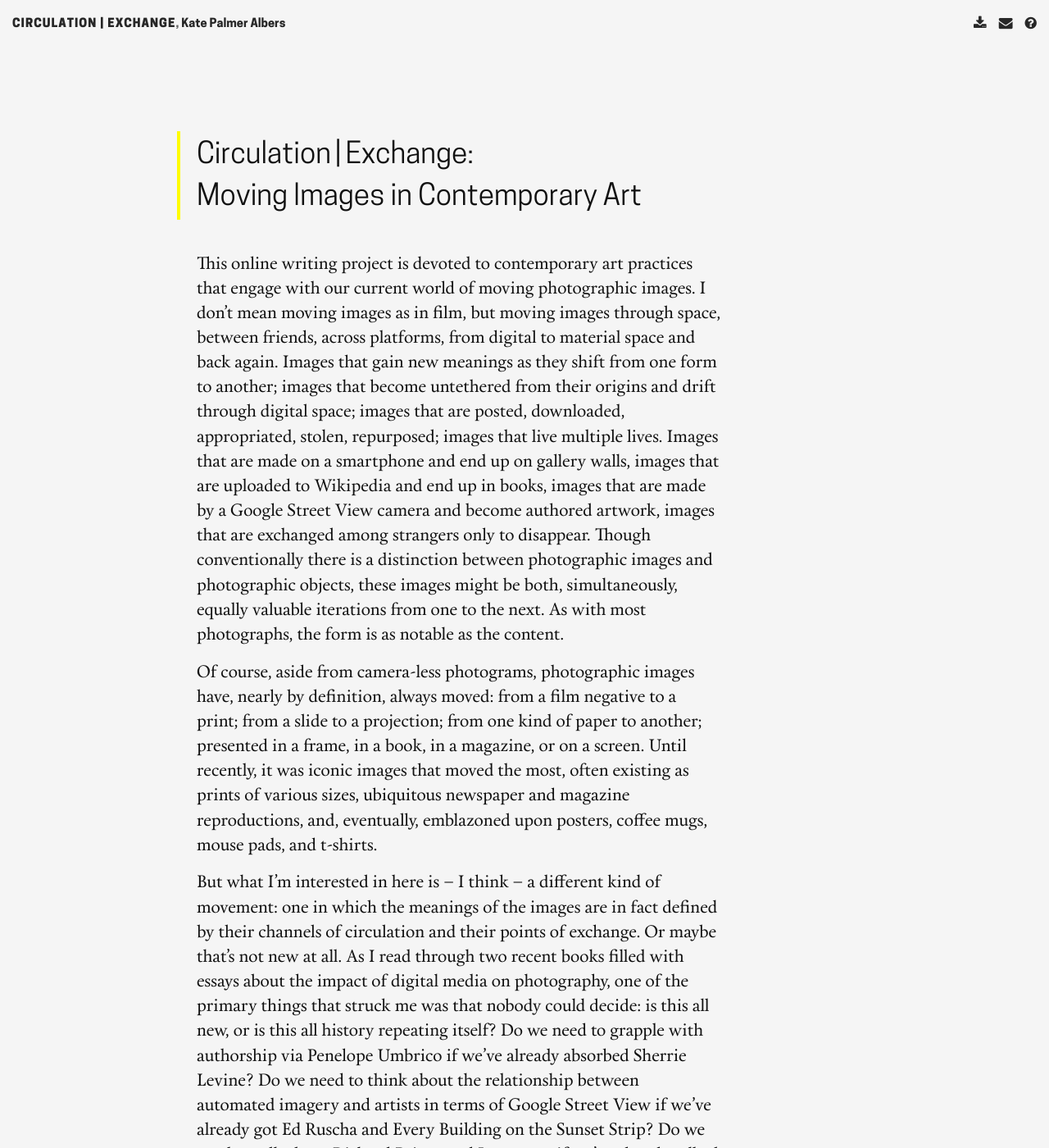
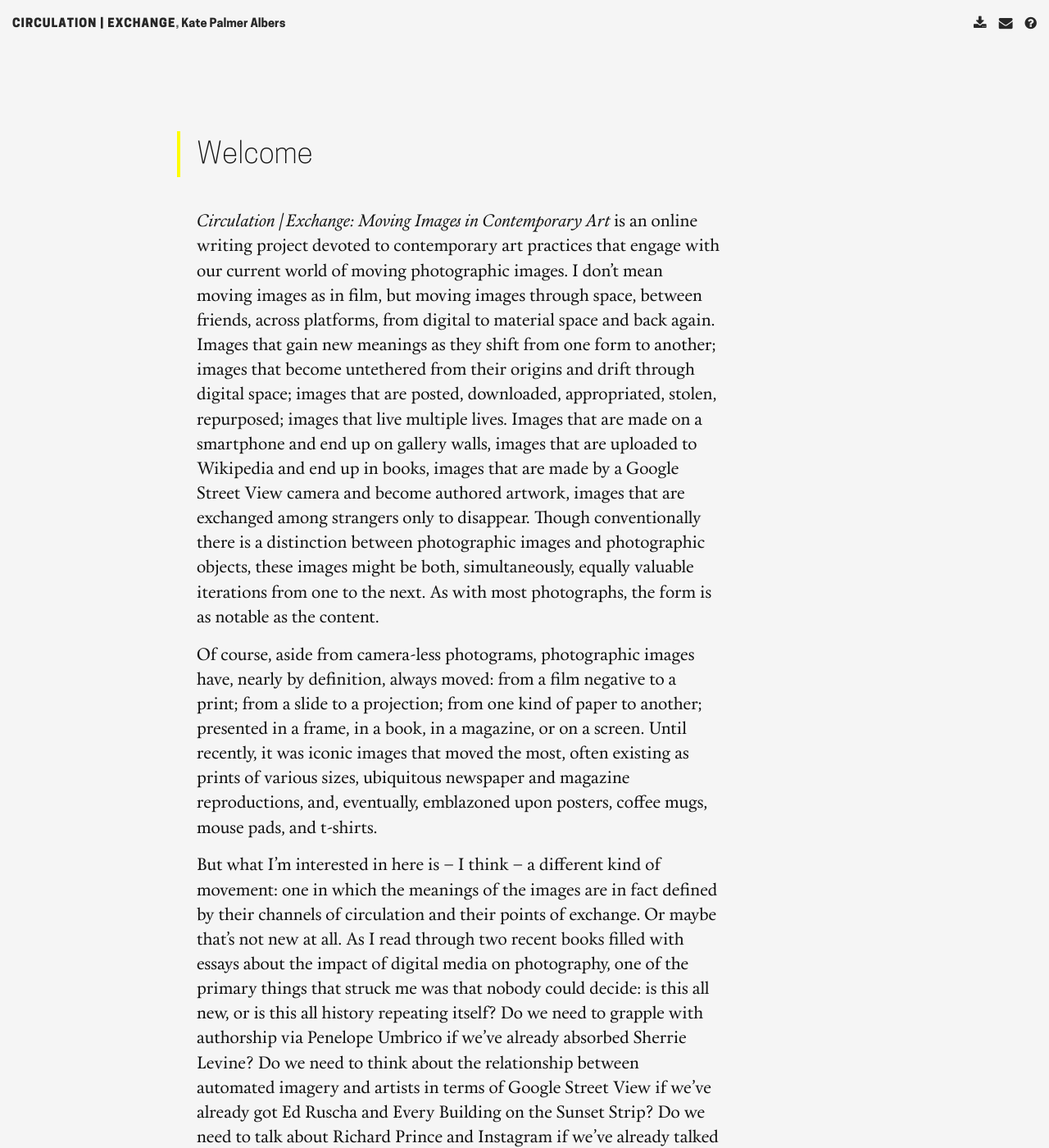
Before and after one commit to katepalbers/circ-exchg, a Jekyll site: the page built from about.md, in a window 1280 px wide and 1400 px high. Shown: the whole window at 82% size. Built offline with Jekyll 4.4.1, drawn with Linux system fonts in a browser that asks for light colours; some web fonts are replaced; some of the changed text lies outside the part shown.

Commit message:
Update welcome page and template

```diff
--- a/_layouts/page.html
+++ b/_layouts/page.html
@@ -4,7 +4,7 @@ layout: default
 <article class="informational">
 
   <header>
-    <h2><strong>{{ page.title }}{% if page.subtitle %}:<br />{{ page.subtitle }}{% endif %}</strong></h2>
+    <h2>{{ page.title }}{% if page.subtitle %}:<br />{{ page.subtitle }}{% endif %}</h2>
   </header>
 
   {{ content }}
--- a/about.md
+++ b/about.md
@@ -1,10 +1,10 @@
 ---
 layout: page
-title: "Circulation&thinsp;|&thinsp;Exchange"
-subtitle: "Moving Images in Contemporary Art"
+title: "Welcome"
+subtitle:
 permalink: /about/
 ---
-This online writing project is devoted to contemporary art practices that engage with our current world of moving photographic images. I don’t mean moving images as in film, but moving images through space, between friends, across platforms, from digital to material space and back again. Images that gain new meanings as they shift from one form to another; images that become untethered from their origins and drift through digital space; images that are posted, downloaded, appropriated, stolen, repurposed; images that live multiple lives. Images that are made on a smartphone and end up on gallery walls, images that are uploaded to Wikipedia and end up in books, images that are made by a Google Street View camera and become authored artwork, images that are exchanged among strangers only to disappear. Though conventionally there is a distinction between photographic images and photographic objects, these images might be both, simultaneously, equally valuable iterations from one to the next. As with most photographs, the form is as notable as the content.
+<em>Circulation&thinsp;|&thinsp;Exchange: Moving Images in Contemporary Art</em> is an online writing project devoted to contemporary art practices that engage with our current world of moving photographic images. I don’t mean moving images as in film, but moving images through space, between friends, across platforms, from digital to material space and back again. Images that gain new meanings as they shift from one form to another; images that become untethered from their origins and drift through digital space; images that are posted, downloaded, appropriated, stolen, repurposed; images that live multiple lives. Images that are made on a smartphone and end up on gallery walls, images that are uploaded to Wikipedia and end up in books, images that are made by a Google Street View camera and become authored artwork, images that are exchanged among strangers only to disappear. Though conventionally there is a distinction between photographic images and photographic objects, these images might be both, simultaneously, equally valuable iterations from one to the next. As with most photographs, the form is as notable as the content.
 
 Of course, aside from camera-less photograms, photographic images have, nearly by definition, always moved: from a film negative to a print; from a slide to a projection; from one kind of paper to another; presented in a frame, in a book, in a magazine, or on a screen. Until recently, it was iconic images that moved the most, often existing as prints of various sizes, ubiquitous newspaper and magazine reproductions, and, eventually, emblazoned upon posters, coffee mugs, mouse pads, and t-shirts.
 
@@ -14,4 +14,6 @@ For many swaths of contemporary work made by serious artists and discussed by se
 
 Privacy and surveillance, originality and authorship, sharing and distribution, saving and loss, distribution and networks … how these categories will unfurl into the future marks some of the central concerns (or anxieties) of our contemporary culture. I rely on artists to help me make sense of these questions, particularly as they play out in the world of images. The writing that will appear on this site will be – I hope – informed by past practices but focused on very recent work. Now that we have moved into a period of digital ubiquity, I have often frequently heard “pre-digital” photography all lumped together into one category, as if it can now be easily understood and digested as “how things used to be before they were digital/social/networked/mobile”. I want to resist this generalizing tendency, and seek instead to use the complexities of today to preserve the complex and moving role that photographs have always had as they traveled from place to place over time.
 
-*CirculationExchange is supported by an Arts Writers Grant from the Andy Warhol Foundation / Creative Capital.*
+<footer>
+	<em>Circulation&thinsp;|&thinsp;Exchange</em> is supported by an Arts Writers Grant from the Andy Warhol Foundation / Creative Capital.
+</footer>
--- a/assets/css/k.css
+++ b/assets/css/k.css
@@ -232,6 +232,10 @@ Header
 /*
 Article
 */
+
+article {
+	margin-bottom: 60px;
+}
 
 article p, article blockquote, article h1, .footnotes ol, article ul, article ol, article h3, article footer {
 	width: 640px;
```
